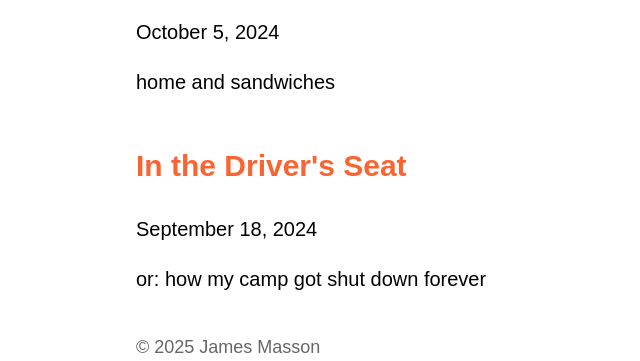
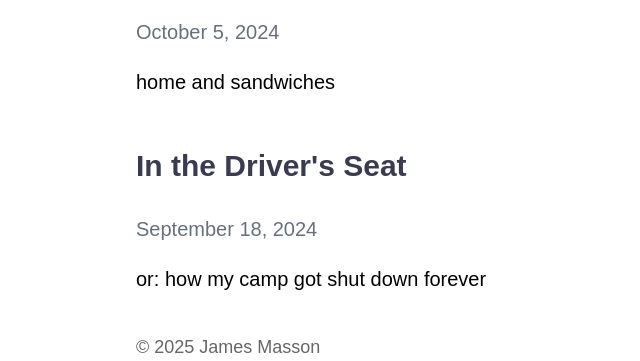
Before and after one commit to jameswmasson/jameswmasson.github.io, a plain HTML site: page index.html in a window 1280 px wide. Shown: the part 656-1017 px from the top of the page, without its empty margins (114-754 px from the left). Drawn offline with Linux system fonts and the light colour scheme.

Commit message:
Update styles.css

```diff
--- a/styles.css
+++ b/styles.css
@@ -22,11 +22,15 @@ html {
 h1, h2, h3, h4 {
     margin: 2.5rem 0 1.5rem 0;
     line-height: 1.25;
-    color: #333;
+
  }
 
+h1 {
+    color: #32213A;
+}
+
 a {
-    color: #fa6432;
+    color: #383b53;
     text-decoration: none;
  }
 a:hover, a:focus, a:active {
@@ -73,7 +77,7 @@ img {
 blockquote {
     padding-left: 1em;
     font-style: italic;
-    border-left: solid 1px #fa6432;
+    border-left: solid 1px #383b53;
  }
 
 table {
@@ -189,3 +193,7 @@ header a + a {
     padding-right: 2rem;
     color: grey;
 }
+
+time {
+    color: #66717e;
+}
```
